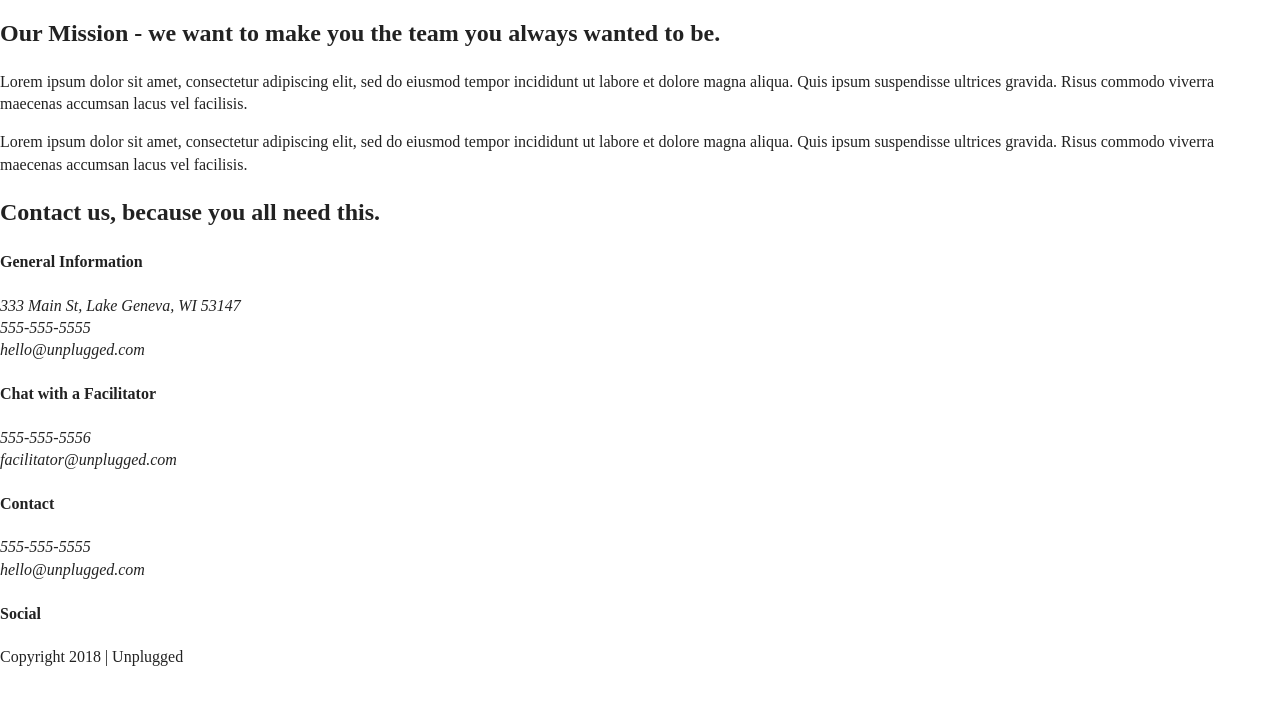
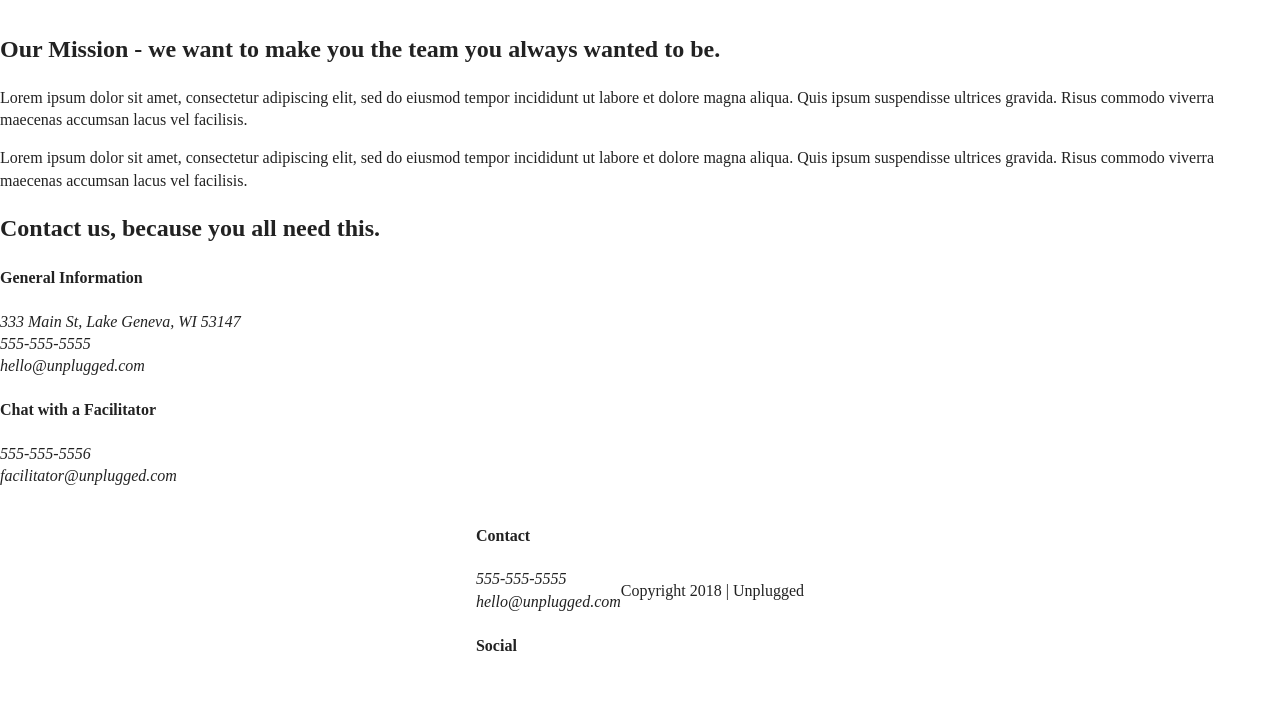
Before and after one commit to RayMurray/html5-boilerplate_v8.0.0, a website: page faq/index.html in a window 1280 px wide. Shown: the part 87-800 px from the top of the page. Drawn offline with nearby package versions, Linux system fonts and the light colour scheme.

Commit message:
added to css page

```diff
--- a/css/main.css
+++ b/css/main.css
@@ -86,7 +86,13 @@ textarea {
 /* ==========================================================================
    Author's custom styles
    ========================================================================== */
-
+   header,
+   footer {
+       display: flex;
+       justify-content: center;
+       align-items: center;
+       flex-flow:  row wrap;
+   }
 /* ==========================================================================
    Helper classes
    ========================================================================== */
```
